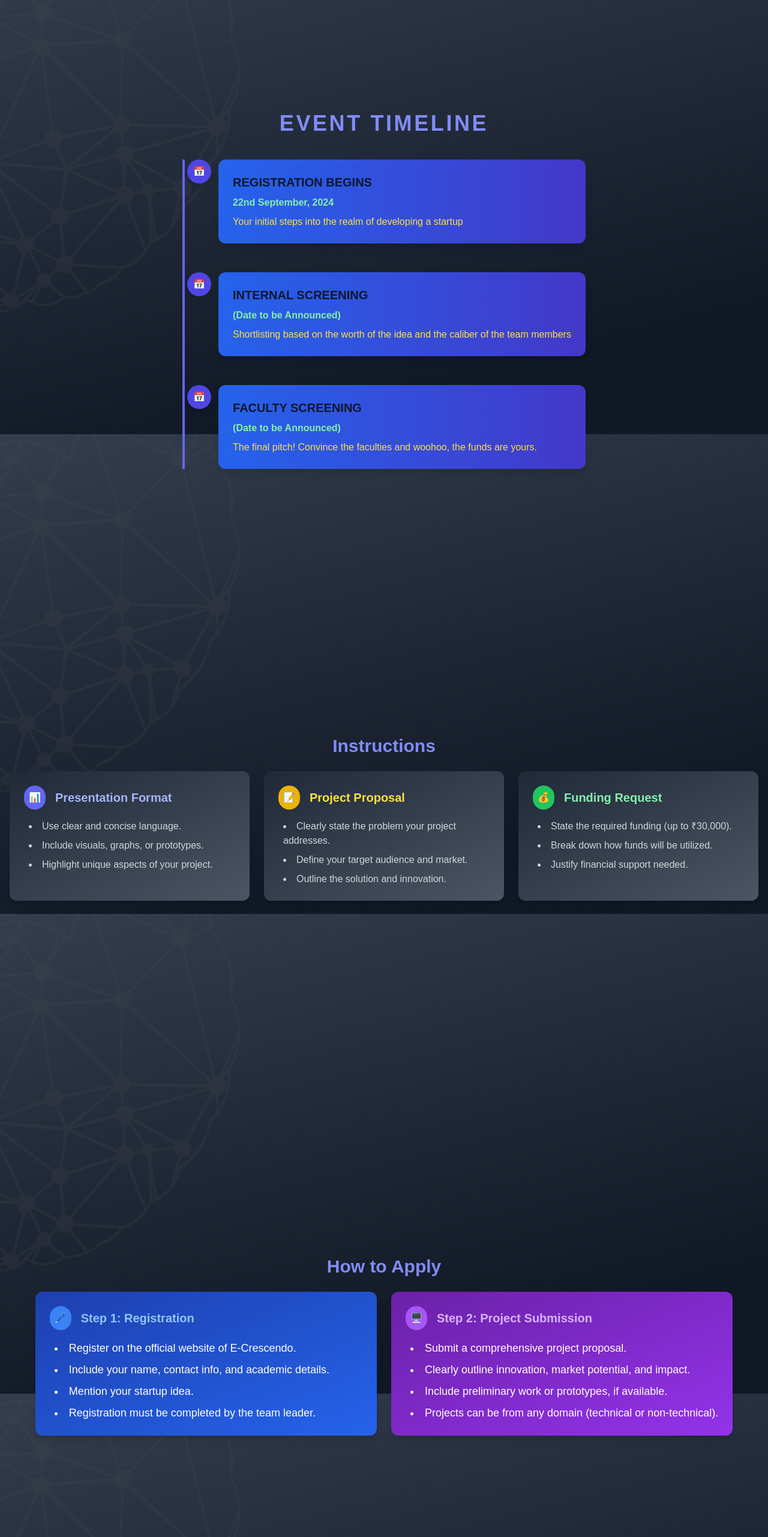
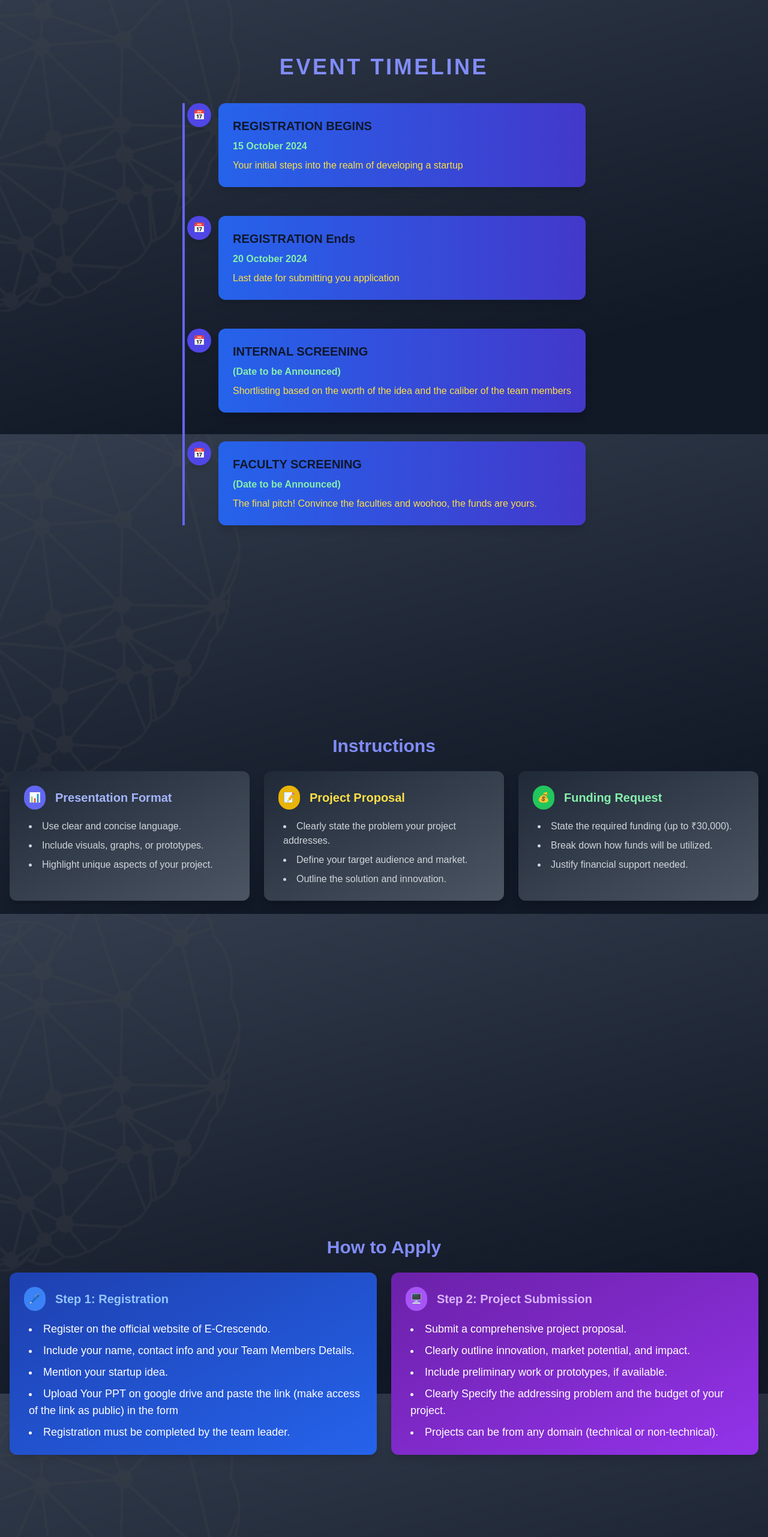
Before and after one commit to ARYAN-PURI/E-Crescendo, a Next.js app: page / in a window 1280 px wide. Shown: the part 876-3439 px from the top of the page at 60% size. Built offline with nearby package versions, Linux system fonts and the light colour scheme; a web font is replaced by a local one.

Commit message:
final changes made

```diff
--- a/src/app/api/sendQuery/route.ts
+++ b/src/app/api/sendQuery/route.ts
@@ -5,7 +5,7 @@ export async function POST(req:NextRequest){
         const reqBody=await req.json();
         const mailOptions = {
           from: process.env.EMAIL,
-          to: process.env.EMAIL,
+          to: 'entrepreneurshipcellnith@gmail.com',
           subject: 'New Query Submitted',
           html: `
             <div style="font-family: Arial, sans-serif; color: #333; line-height: 1.6;">
--- a/src/app/page.tsx
+++ b/src/app/page.tsx
@@ -81,7 +81,7 @@ export default function Home() {
               width={250}
               height={200} />
           </Link>
-          <a href="./guidelines/E-crescendo.pdf" download="E-Crescendo ecell-nith 2024">
+          <a href="./guidelines/E-crescendo.pdf" download="E-Crescendo ecell-nith 2024 guidelines">
             <Image
               className='rounded-lg shadow-lg hover:scale-105 my-4 hover:border-white hover:border-2'
               src='/guide.png'
@@ -108,8 +108,19 @@ export default function Home() {
             </div>
             <div className=" hover:border-white hover:border ml-8 p-6 bg-gradient-to-r from-blue-600 to-indigo-700 rounded-xl shadow-lg transition-transform transform group-hover:scale-105 group-hover:shadow-2xl duration-300">
               <h3 className="text-xl font-bold mb-2 text-slate-900 group-hover:text-indigo-200 transition-colors duration-300">REGISTRATION BEGINS</h3>
-              <p className="font-semibold text-green-300">22nd September, 2024</p>
+              <p className="font-semibold text-green-300">15 October 2024</p>
               <p className="mt-2 text-yellow-300">Your initial steps into the realm of developing a startup</p>
+            </div>
+          </div>
+
+          <div className="group timeline-item relative">
+            <div className="absolute -left-5 top-0 w-10 h-10 bg-indigo-600 text-white rounded-full flex items-center justify-center transition-transform transform group-hover:scale-125 shadow-lg">
+              📅
+            </div>
+            <div className=" hover:border-white hover:border ml-8 p-6 bg-gradient-to-r from-blue-600 to-indigo-700 rounded-xl shadow-lg transition-transform transform group-hover:scale-105 group-hover:shadow-2xl duration-300">
+              <h3 className="text-xl font-bold mb-2 text-slate-900 group-hover:text-indigo-200 transition-colors duration-300">REGISTRATION Ends</h3>
+              <p className="font-semibold text-green-300">20 October 2024</p>
+              <p className="mt-2 text-yellow-300">Last date for submitting you application </p>
             </div>
           </div>
 
@@ -152,6 +163,7 @@ export default function Home() {
               <li>Use clear and concise language.</li>
               <li>Include visuals, graphs, or prototypes.</li>
               <li>Highlight unique aspects of your project.</li>
+
             </ul>
           </div>
 
@@ -198,8 +210,9 @@ export default function Home() {
             </div>
             <ul className="list-disc list-inside text-white text-lg space-y-2 pl-2">
               <li>Register on the official website of E-Crescendo.</li>
-              <li>Include your name, contact info, and academic details.</li>
+              <li>Include your name, contact info and your Team Members Details.</li>
               <li>Mention your startup idea.</li>
+              <li>Upload Your PPT on google drive and paste the link (make access of the link as public) in the form</li>
               <li>Registration must be completed by the team leader.</li>
             </ul>
           </div>
@@ -215,6 +228,7 @@ export default function Home() {
               <li>Submit a comprehensive project proposal.</li>
               <li>Clearly outline innovation, market potential, and impact.</li>
               <li>Include preliminary work or prototypes, if available.</li>
+              <li>Clearly Specify the addressing problem and the budget of your project.</li>
               <li>Projects can be from any domain (technical or non-technical).</li>
             </ul>
           </div>
--- a/src/app/registrationForm/page.tsx
+++ b/src/app/registrationForm/page.tsx
@@ -255,14 +255,13 @@ export default function RegistrationForm() {
           </div>
 
           <div>
-            <Link
-              href={
-                "https://drive.google.com/drive/folders/1ScRvEIfU_QdZ1fFXGe4MLsqVfaa-zCpv?usp=drive_link"
-              }
+            <a
+              href='./guidelines/pptTemplate.png'
+              download="E-Crescendo ecell-nith 2024 PPT Template"
               className="text-blue-600 hover:underline"
             >
               Download The Sample Presentation
-            </Link>
+            </a>
           </div>
 
           <div>
--- a/src/app/updateRegistrationForm/page.tsx
+++ b/src/app/updateRegistrationForm/page.tsx
@@ -135,7 +135,7 @@ function Child() {
                         </div>
                         :
                         <div>
-                            <NavBar/>
+                            <NavBar />
                             <div className="flex flex-col items-center py-20 bg-gradient-to-br  from-gray-700 via-gray-900 to-black min-h-screen">
                                 <h1 className="text-4xl font-semibold text-white mt-8 text-center">
                                     Team Registration Form
@@ -262,14 +262,13 @@ function Child() {
                                         </div>
 
                                         <div>
-                                            <Link
-                                                href={
-                                                    "https://drive.google.com/drive/folders/1ScRvEIfU_QdZ1fFXGe4MLsqVfaa-zCpv?usp=drive_link"
-                                                }
+                                            <a
+                                                href='./guidelines/pptTemplate.png'
+                                                download="E-Crescendo ecell-nith 2024 PPT Template"
                                                 className="text-blue-600 hover:underline"
                                             >
                                                 Download The Sample Presentation
-                                            </Link>
+                                            </a>
                                         </div>
 
                                         <div>
@@ -316,7 +315,7 @@ function Child() {
                                     </div>
                                 </div>
                             </div>
-                            <Footer/>
+                            <Footer />
                         </div>
             }
         </div>
```
Also changed, not shown: public/guidelines/pptTemplate.png (added).
